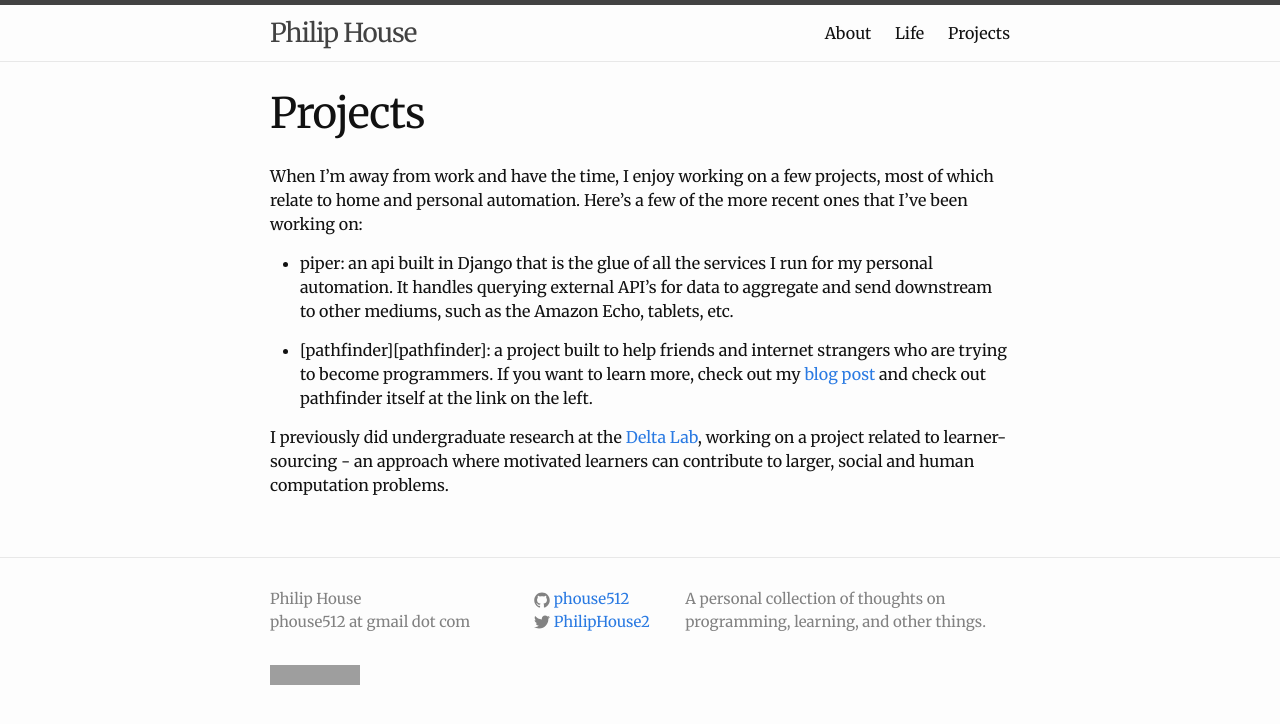
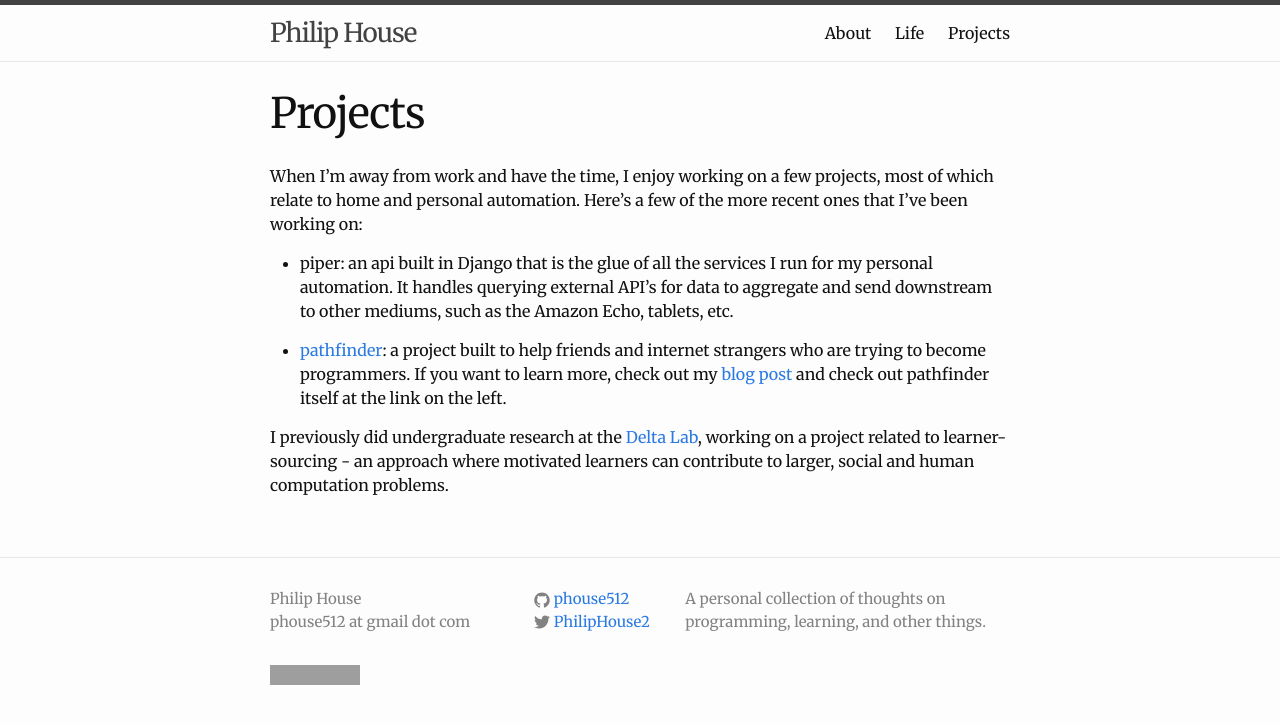
Before and after one commit to phouse512/blog, a Jekyll site: the page built from projects.md, in a window 1280 px wide. Shown: the top 724 px of the page. Built offline with Jekyll 4.4.1, drawn with Linux system fonts in a browser that asks for light colours; a script that is not in the unit is left out; comment, search, counter and statistics services are not loaded; some of the changed lines change nothing that is shown; grey boxes are pictures that could not be loaded.

Commit message:
I forgot a link

```diff
--- a/projects.md
+++ b/projects.md
@@ -17,3 +17,4 @@ I previously did undergraduate research at the [Delta Lab][delta-lab], working o
 
 
 [delta-lab]: http://delta.northwestern.edu/
+[pathfinder]: http://pathfinding.space
```
